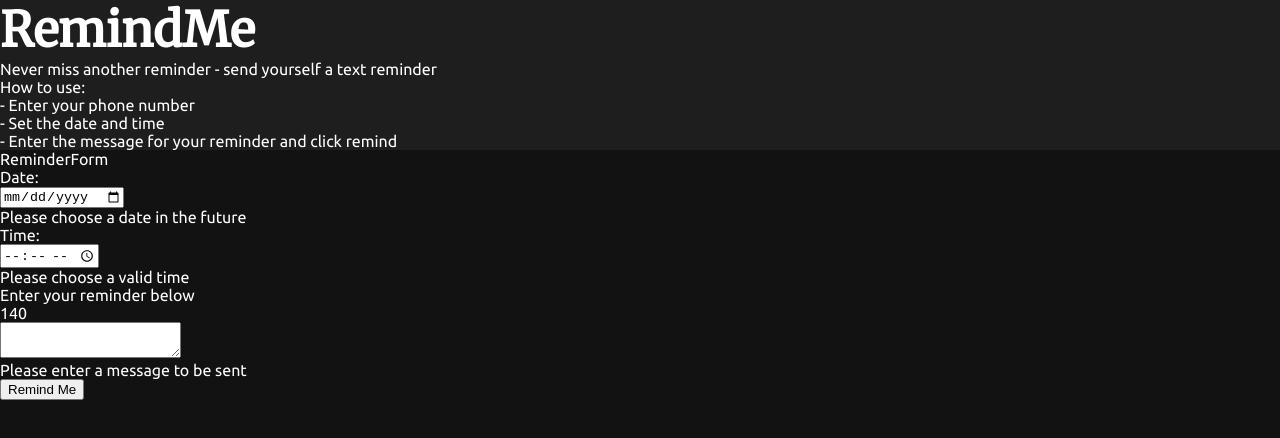
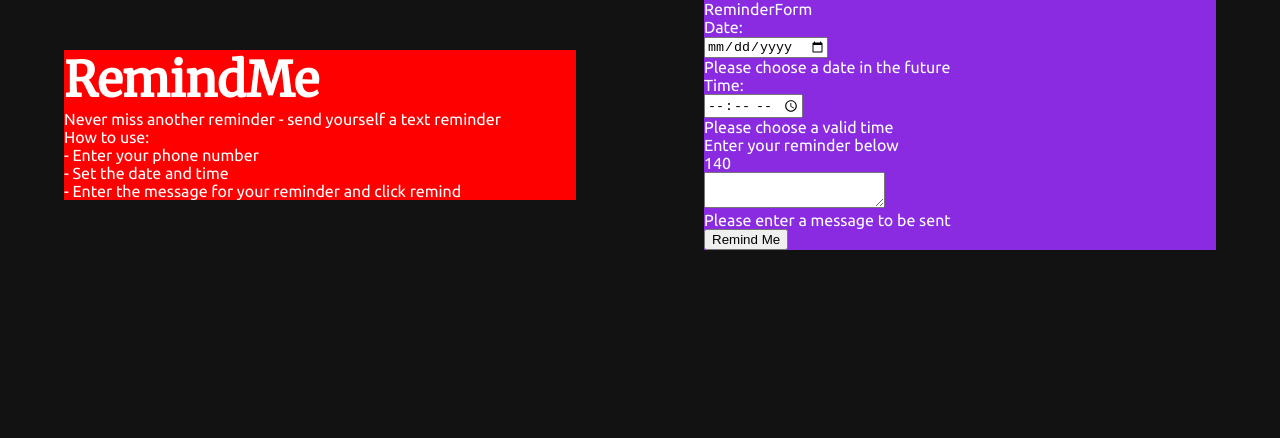
Before and after one commit to b-saad/RemindMe, a React (Create React App) app: page / in a window 1280 px wide. Shown: the top 438 px of the page. Built offline with nearby package versions, Linux system fonts and the light colour scheme.

Commit message:
add main flex box

```diff
--- a/src/components/App.js
+++ b/src/components/App.js
@@ -7,11 +7,11 @@ import ReminderForm from './form/ReminderForm'
 class App extends Component{
   render() {
     return (
-      <div>
-        <div className='InfoContainer'>
+      <div className='main-flex-container'>
+        <div className='InfoContainer main-flex-item'>
           <Info />
         </div>
-        <div className='ReminderFormContainer'>
+        <div className='ReminderFormContainer main-flex-item'>
           <ReminderForm />
         </div>
       </div>
--- a/src/css/App.css
+++ b/src/css/App.css
@@ -1,38 +1,10 @@
-.App {
-  text-align: center;
+.main-flex-container {
+  display: flex;
+  align-items: center;
+  justify-content: center;
 }
 
-.App-logo {
-  height: 40vmin;
-  pointer-events: none;
+.main-flex-item {
+  flex: 1 1 0;
+  margin: auto;
 }
-
-@media (prefers-reduced-motion: no-preference) {
-  .App-logo {
-    animation: App-logo-spin infinite 20s linear;
-  }
-}
-
-.App-header {
-  background-color: #282c34;
-  min-height: 100vh;
-  display: flex;
-  flex-direction: column;
-  align-items: center;
-  justify-content: center;
-  font-size: calc(10px + 2vmin);
-  color: white;
-}
-
-.App-link {
-  color: #61dafb;
-}
-
-@keyframes App-logo-spin {
-  from {
-    transform: rotate(0deg);
-  }
-  to {
-    transform: rotate(360deg);
-  }
-}
--- a/src/css/Info.css
+++ b/src/css/Info.css
@@ -5,6 +5,8 @@ h1 {
 }
 
 .Info {
-    background-color: rgba(255, 255, 255, 0.05);
-    z-index: 6dp;
+    /* background-color: rgba(255, 255, 255, 0.05); */
+    background-color: red;
+    width: 80%;
+    margin: 0 auto;
 }
--- a/src/css/ReminderForm.css
+++ b/src/css/ReminderForm.css
@@ -1,3 +1,9 @@
+.ReminderForm {
+    margin: 0 auto;
+    width: 80%;
+    background-color: blueviolet;
+}
+
 p {
     margin: 0;
 }
--- a/src/css/index.css
+++ b/src/css/index.css
@@ -1,4 +1,12 @@
 @import url('https://fonts.googleapis.com/css?family=Merriweather|Ubuntu');
+
+*,
+*:before,
+*:after {
+  -moz-box-sizing: border-box;
+  -webkit-box-sizing: border-box;
+  box-sizing: border-box;
+}
 
 body {
   margin: 0;
```
